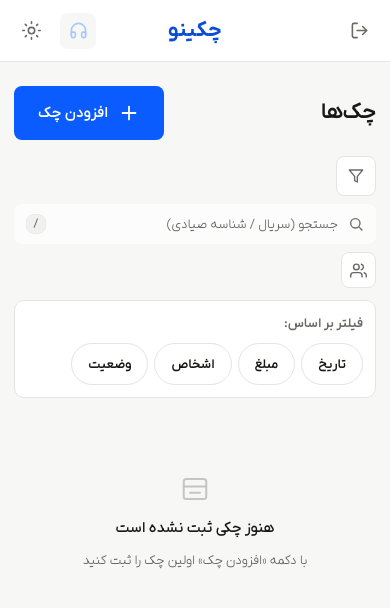
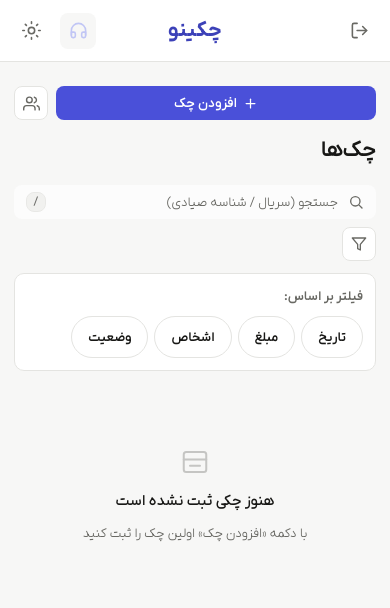
Before and after one commit to ehsan-rafie/chekino, a plain HTML site: page chekino_dashboard.html in a window 390 px wide. Drawn offline with Linux system fonts and the light colour scheme; no server answers; sample sign-in values are in the browser's storage.

Commit message:
design: restructure the board header to match the reference screenshot
- top row now holds only the add-check button cluster (add-check +
  people-management, icon-only) on the trailing side; title moves to
  the other side, matching the reference's title/actions split
  instead of the earlier all-mirrored layout
- drop the decorative "N" kbd chip from the add-check button — the
  shortcut still fires, it just no longer needs a visual reminder
  cluttering a now much more compact button
- shrink the add-check button and every toolbar control (filter
  toggle, search box, icon-actions) to a consistent ~34px, in line
  with the reference's tighter control sizing instead of the previous
  40px/16px-padding scale
- reorder the second toolbar row to search box, then filter toggle,
  then the report/export cluster — people-management moved out of
  this row entirely
- shift the accent palette from a flat saturated blue to a richer
  indigo (#4A50D9 light / #7B80E8 dark) across all three theme states,
  closer to the reference's button colour; status-badge colours are
  untouched since those carry separate semantic meaning
- remove now-dead CSS (.btn-kbd, the old full-width mobile add-check
  override, a stale .board-count mobile rule)

Verified: node --check + brace-balance pass, 18/18 + 6/6 + 19/19
Playwright suites against preview.mychekino.ir, plus a manual mobile
header screenshot (no overflow, buttons wrap sanely).

Co-Authored-By: Claude Sonnet 5 <noreply@anthropic.com>

```diff
--- a/chekino_dashboard.html
+++ b/chekino_dashboard.html
@@ -76,7 +76,6 @@
 
 <main class="main">
   <div class="board-page-head">
-    <h1 class="board-title">چک‌ها</h1>
     <div class="board-page-actions">
       <button class="add-check-btn" id="addCheckBtn">
         <svg viewBox="0 0 24 24" fill="none" stroke="currentColor" stroke-width="2" stroke-linecap="round" stroke-linejoin="round">
@@ -84,16 +83,19 @@
           <line x1="5" y1="12" x2="19" y2="12"/>
         </svg>
         افزودن چک
-        <kbd class="btn-kbd">N</kbd>
+      </button>
+      <button type="button" class="icon-action" id="peopleMgmtBtn" title="مدیریت اشخاص" aria-label="مدیریت اشخاص">
+        <svg viewBox="0 0 24 24" fill="none" stroke="currentColor" stroke-width="2" stroke-linecap="round" stroke-linejoin="round">
+          <path d="M17 21v-2a4 4 0 0 0-4-4H5a4 4 0 0 0-4 4v2"/><circle cx="9" cy="7" r="4"/>
+          <path d="M23 21v-2a4 4 0 0 0-3-3.87"/><path d="M16 3.13a4 4 0 0 1 0 7.75"/>
+        </svg>
+        <span class="ia-label">مدیریت اشخاص</span>
       </button>
     </div>
+    <h1 class="board-title">چک‌ها</h1>
   </div>
 
   <div class="board-toolbar" id="filterBar">
-    <button type="button" class="board-filter-toggle" id="filterToggleBtn" title="فیلترها" aria-expanded="false" aria-controls="filterPillPanel">
-      <svg viewBox="0 0 24 24" fill="none" stroke="currentColor" stroke-width="2" stroke-linecap="round" stroke-linejoin="round"><polygon points="22 3 2 3 10 12.46 10 19 14 21 14 12.46 22 3"/></svg>
-    </button>
-
     <div class="search-box">
       <svg class="search-icon" viewBox="0 0 24 24" fill="none" stroke="currentColor" stroke-width="2" stroke-linecap="round" stroke-linejoin="round"><circle cx="11" cy="11" r="7"/><line x1="21" y1="21" x2="16.65" y2="16.65"/></svg>
       <input type="text" id="searchInput" inputmode="numeric" placeholder="جستجو (سریال / شناسه صیادی)">
@@ -103,15 +105,11 @@
       </button>
     </div>
 
+    <button type="button" class="board-filter-toggle" id="filterToggleBtn" title="فیلترها" aria-expanded="false" aria-controls="filterPillPanel">
+      <svg viewBox="0 0 24 24" fill="none" stroke="currentColor" stroke-width="2" stroke-linecap="round" stroke-linejoin="round"><polygon points="22 3 2 3 10 12.46 10 19 14 21 14 12.46 22 3"/></svg>
+    </button>
+
     <div class="board-toolbar-actions">
-      <button type="button" class="icon-action" id="peopleMgmtBtn" title="مدیریت اشخاص" aria-label="مدیریت اشخاص">
-        <svg viewBox="0 0 24 24" fill="none" stroke="currentColor" stroke-width="2" stroke-linecap="round" stroke-linejoin="round">
-          <path d="M17 21v-2a4 4 0 0 0-4-4H5a4 4 0 0 0-4 4v2"/><circle cx="9" cy="7" r="4"/>
-          <path d="M23 21v-2a4 4 0 0 0-3-3.87"/><path d="M16 3.13a4 4 0 0 1 0 7.75"/>
-        </svg>
-        <span class="ia-label">مدیریت اشخاص</span>
-      </button>
-
       <div class="export-cluster" id="exportCluster">
         <button type="button" class="icon-action" id="reportBtn" title="گزارش‌گیری" aria-label="گزارش‌گیری" aria-expanded="false">
           <svg viewBox="0 0 24 24" fill="none" stroke="currentColor" stroke-width="2" stroke-linecap="round" stroke-linejoin="round"><path d="M21 15v4a2 2 0 0 1-2 2H5a2 2 0 0 1-2-2v-4"/><polyline points="7 10 12 15 17 10"/><line x1="12" y1="15" x2="12" y2="3"/></svg>
--- a/css/dashboard.css
+++ b/css/dashboard.css
@@ -359,14 +359,15 @@ html[data-theme="dark"] .theme-toggle-btn .icon-moon { display: block; }
   z-index: 1;
   display: flex;
   align-items: center;
-  gap: 10px;
+  height: 34px;
+  gap: 6px;
   background: var(--blue-700);
   color: var(--white);
   border: none;
   border-radius: var(--rad-ctl);
-  padding: 16px 32px;
+  padding: 0 14px;
   font-family: inherit;
-  font-size: 17px;
+  font-size: 13.5px;
   font-variation-settings: var(--f-btn);
   cursor: pointer;
   transition: background 0.15s ease, transform 0.15s ease;
@@ -409,7 +410,7 @@ html[data-theme="dark"] .theme-toggle-btn .icon-moon { display: block; }
 }
 .add-check-btn:active { transform: scale(0.98); }
 .add-check-btn.just-saved { animation: pulseOnce 0.6s ease; }
-.add-check-btn svg { width: 22px; height: 22px; }
+.add-check-btn svg { width: 15px; height: 15px; }
 
 .section-divider {
   display: flex;
@@ -793,7 +794,7 @@ html[data-theme="dark"] .theme-toggle-btn .icon-moon { display: block; }
 .icon-action {
   display: inline-flex;
   align-items: center;
-  height: 36px;
+  height: 34px;
   padding: 0 8px;
   border: 1px solid var(--border);
   border-radius: var(--rad-ctl);
@@ -2957,7 +2958,6 @@ html[data-theme="dark"] .theme-toggle-btn .icon-moon { display: block; }
   .header-logo { font-size: 21px; }
   .clock-box { display: none; }
   .main { padding: var(--s5) 14px 96px; }
-.add-check-btn { width: 100%; justify-content: center; padding: 16px 24px; font-size: 15px; }
   .tg-float { bottom: 20px; left: 20px; width: 52px; height: 52px; }
 }
 
@@ -3171,15 +3171,7 @@ html[data-theme="dark"] .theme-toggle-btn .icon-moon { display: block; }
 }
 .ths-actions .add-check-btn svg { width: 15px; height: 15px; }
 .ths-actions .add-check-btn:hover { background: var(--accent-hover); }
-/* The shortcut rides on the button itself — the same way the palette shows
-   it — so the keyboard path is learned by using the mouse. */
-.btn-kbd {
-  background: rgba(255, 255, 255, 0.18);
-  border-color: rgba(255, 255, 255, 0.28);
-  color: #fff;
-}
 @media (max-width: 720px) {
-  .btn-kbd { display: none; }
   .ths-actions .add-check-btn { height: var(--h-md); font-size: var(--t-body); }
 }
 
@@ -3547,6 +3539,17 @@ html[data-theme="dark"] .theme-toggle-btn .icon-moon { display: block; }
   letter-spacing: -0.02em;
 }
 .board-page-actions { display: flex; align-items: center; gap: var(--s2); flex-shrink: 0; }
+/* The secondary action next to "add" is icon-only, the same square
+   shape as a reference app's kebab menu next to its own primary button
+   — no label to reveal, so the hover-expand behaviour that suits the
+   toolbar's wider icon-actions is switched off here. */
+.board-page-actions .icon-action {
+  width: 34px;
+  height: 34px;
+  padding: 0;
+  justify-content: center;
+}
+.board-page-actions .icon-action .ia-label { display: none; }
 
 .board-toolbar {
   display: flex;
@@ -3555,8 +3558,8 @@ html[data-theme="dark"] .theme-toggle-btn .icon-moon { display: block; }
   margin-bottom: var(--s3);
 }
 .board-filter-toggle {
-  width: 40px;
-  height: 40px;
+  width: 34px;
+  height: 34px;
   flex-shrink: 0;
   display: grid;
   place-items: center;
@@ -3574,9 +3577,9 @@ html[data-theme="dark"] .theme-toggle-btn .icon-moon { display: block; }
    than the bordered box this replaces, and it reads as "type here"
    without a focus ring having to do all of that work. */
 .board-toolbar .search-box {
-  flex: 0 1 340px;    /* fixed width, not stretching — keeps every control clustered together */
+  flex: 0 1 320px;    /* fixed width, not stretching — keeps every control clustered together */
   min-width: 200px;
-  height: 40px;
+  height: 34px;
   padding: 0 var(--s3);
   border: none;
   border-radius: var(--rad-ctl);
@@ -3618,11 +3621,11 @@ html[data-theme="dark"] .theme-toggle-btn .icon-moon { display: block; }
 
 @media (max-width: 700px) {
   .board-page-head { flex-wrap: wrap; }
+  .board-page-actions { width: 100%; }
+  .board-page-actions .add-check-btn { flex: 1; justify-content: center; }
   .board-title { font-size: 22px; }
   .board-toolbar { flex-wrap: wrap; }
-  .board-toolbar .search-box { max-width: none; order: 1; flex-basis: 100%; }
-  .board-count { order: 2; }
-  .board-toolbar-actions { order: 3; }
+  .board-toolbar .search-box { max-width: none; flex-basis: 100%; }
 }
 
 /* ═══════════════════════════════════════════════════════════════════
--- a/css/shared.css
+++ b/css/shared.css
@@ -46,8 +46,8 @@
   --n-5:  #D6D6D2;  --n-6:  #C2C2BD;  --n-7:  #A3A39E;  --n-8:  #878782;
   --n-9:  #696964;  --n-10: #4B4B46;  --n-11: #2E2E2B;  --n-12: #181816;
 
-  --blue-wash: #EEF4FF;  --blue-soft: #DCE8FF;  --blue-line: #A8C6FF;
-  --blue-base: #0B5CFF;  --blue-deep: #0A4ED6;
+  --blue-wash: #EEF0FD;  --blue-soft: #DFE2FA;  --blue-line: #C1C6F5;
+  --blue-base: #4A50D9;  --blue-deep: #3C41B8;
 
   --green-wash: #E7F6EE;  --green-base: #12855A;
   --amber-wash: #FDF3E4;  --amber-base: #B26A08;
@@ -202,11 +202,11 @@
     --ink-2: #D0D6E0;
     --muted: #8A8F98;
 
-    --accent: #4C8DFF;
-    --accent-hover: #6BA3FF;
-    --accent-text: #8FBAFF;
-    --accent-wash: rgba(76, 141, 255, 0.13);
-    --accent-line: rgba(76, 141, 255, 0.38);
+    --accent: #7B80E8;
+    --accent-hover: #9498EE;
+    --accent-text: #ABAEF2;
+    --accent-wash: rgba(123, 128, 232, 0.15);
+    --accent-line: rgba(123, 128, 232, 0.4);
 
     --state-idle: #AEB8C8;   --state-idle-bg: rgba(255, 255, 255, 0.06); --state-idle-dot: #8A8F98;
     --state-ok: #4CC38A;     --state-ok-bg: rgba(76, 195, 138, 0.13);
@@ -255,11 +255,11 @@
   --ink-2: #D0D6E0;
   --muted: #8A8F98;
 
-  --accent: #4C8DFF;
-  --accent-hover: #6BA3FF;
-  --accent-text: #8FBAFF;
-  --accent-wash: rgba(76, 141, 255, 0.13);
-  --accent-line: rgba(76, 141, 255, 0.38);
+  --accent: #7B80E8;
+  --accent-hover: #9498EE;
+  --accent-text: #ABAEF2;
+  --accent-wash: rgba(123, 128, 232, 0.15);
+  --accent-line: rgba(123, 128, 232, 0.4);
 
   --state-idle: #AEB8C8;   --state-idle-bg: rgba(255, 255, 255, 0.06); --state-idle-dot: #8A8F98;
   --state-ok: #4CC38A;     --state-ok-bg: rgba(76, 195, 138, 0.13);
```
